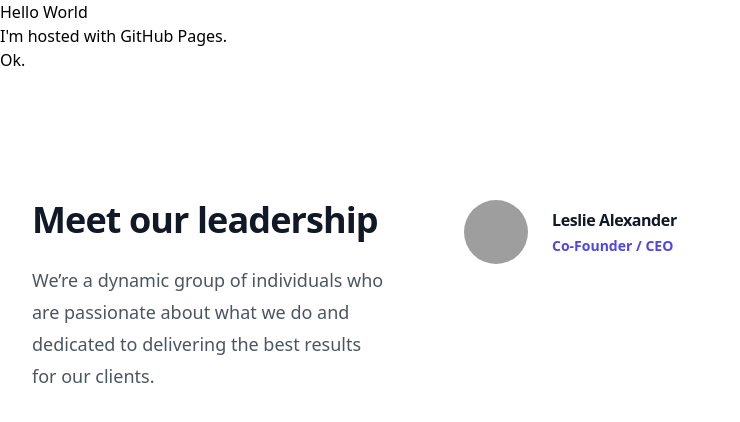
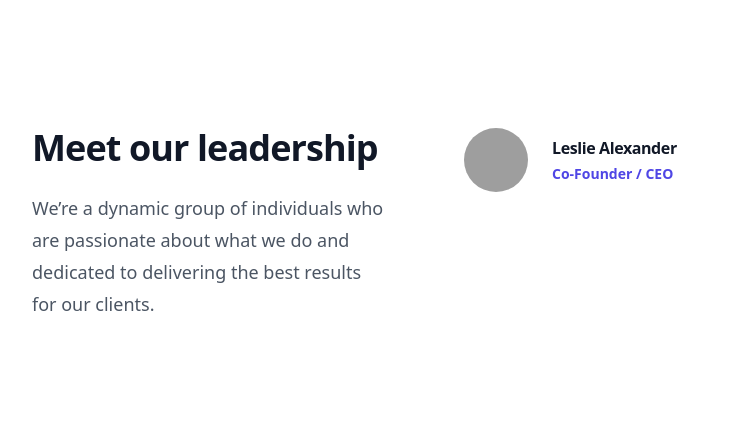
Before and after one commit to evania/evania.github.io, a plain HTML site: page index.html in a window 1280 px wide. Shown: the whole page, without its empty margins (0-740 px from the left). Drawn offline with nearby package versions, Linux system fonts and the light colour scheme; grey boxes are pictures that could not be loaded.

Commit message:
Update index.html

```diff
--- a/index.html
+++ b/index.html
@@ -5,9 +5,6 @@
  <script src="https://cdn.tailwindcss.com"></script>
 </head
 <body>
-<h1>Hello World</h1>
-<p>I'm hosted with GitHub Pages.</p>
-<p>Ok.</p>
 
 <div class="bg-white py-24 sm:py-32">
   <div class="mx-auto grid max-w-7xl gap-20 px-6 lg:px-8 xl:grid-cols-3">
```
